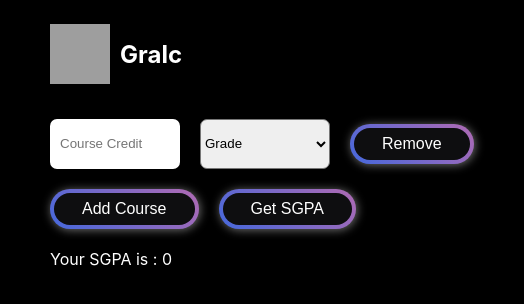
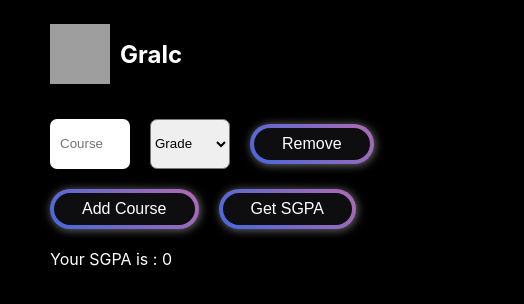
Before and after one commit to Srayash/grade-calculator, a React (Create React App) app: page / in a window 390 px wide. Shown: the top 304 px of the page, 524 px wide, since content can reach past the window. Built offline with nearby package versions, Linux system fonts and the light colour scheme; grey boxes are pictures that could not be loaded.

Commit message:
responsive 1

```diff
--- a/src/index.css
+++ b/src/index.css
@@ -46,19 +46,20 @@ code {
 
 .container{
   padding: 10px 50px;
-  width: fit-content;
+  width: 90%;
 }
 
 .row{
   display: flex;
   align-items: center;
   gap: 20px;
+  width: 100%;
   margin-bottom: 20px;
 }
 
 #credit{
 height: 30px;
-width: 110px;
+width: 130px;
 border: none;
 border-radius: 7px;
 padding: 10px;
@@ -66,12 +67,30 @@ padding: 10px;
 
 #grade{
 height: 50px;
-width: 130px;
+width: 150px;
 border-radius: 7px;
 }
 
 .sgparesult{
   color: #fff;
+}
+
+/*responsive template*/
+
+@media screen and (max-width:599px) {
+  #credit{
+    height: 30px;
+    width: 60px;
+    border: none;
+    border-radius: 7px;
+    padding: 10px;
+    }
+
+    #grade{
+    height: 50px;
+    width: 80px;
+    border-radius: 7px;
+    }
 }
 
 /*button template*/
```
